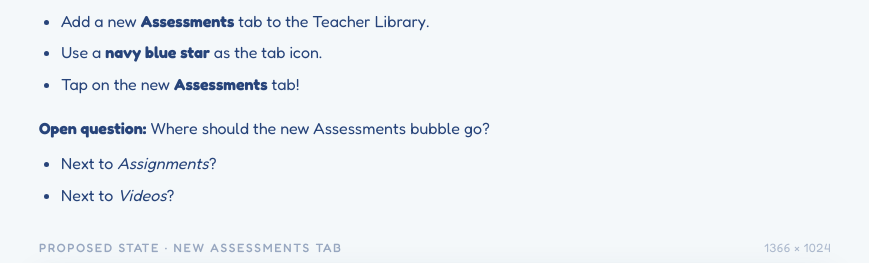
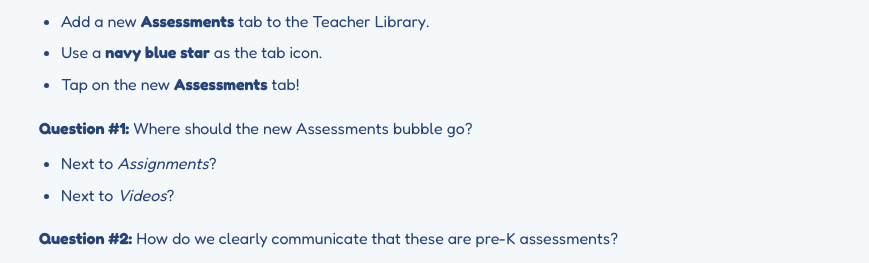
Before and after one commit to isabelandradem/designs, a plain HTML site: page AssignmentTab/teacher-library-assessments.html in a window 1280 px wide. Shown: the part 1330-1593 px from the top of the page, without its empty margins (205-1074 px from the left). Drawn offline with Linux system fonts and the light colour scheme.

Commit message:
Spec 2: number open questions and add Question #2 (pre-K labeling)

```diff
--- a/AssignmentTab/teacher-library-assessments.html
+++ b/AssignmentTab/teacher-library-assessments.html
@@ -1491,11 +1491,13 @@
       <li>Tap on the new <strong>Assessments</strong> tab!</li>
     </ul>
 
-    <p class="open-question"><strong>Open question:</strong> Where should the new Assessments bubble go?</p>
+    <p class="open-question"><strong>Question #1:</strong> Where should the new Assessments bubble go?</p>
     <ul>
       <li>Next to <em>Assignments</em>?</li>
       <li>Next to <em>Videos</em>?</li>
     </ul>
+
+    <p class="open-question"><strong>Question #2:</strong> How do we clearly communicate that these are pre-K assessments?</p>
   </section>
 
   <section class="stage">
```
